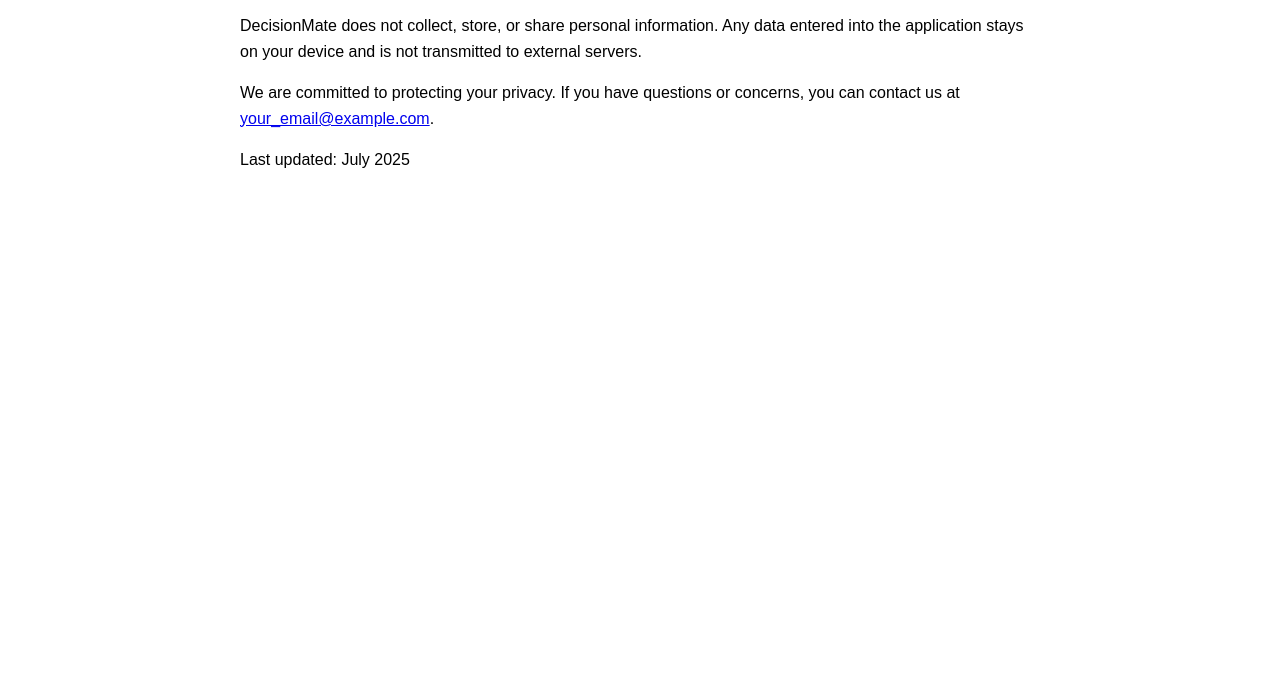
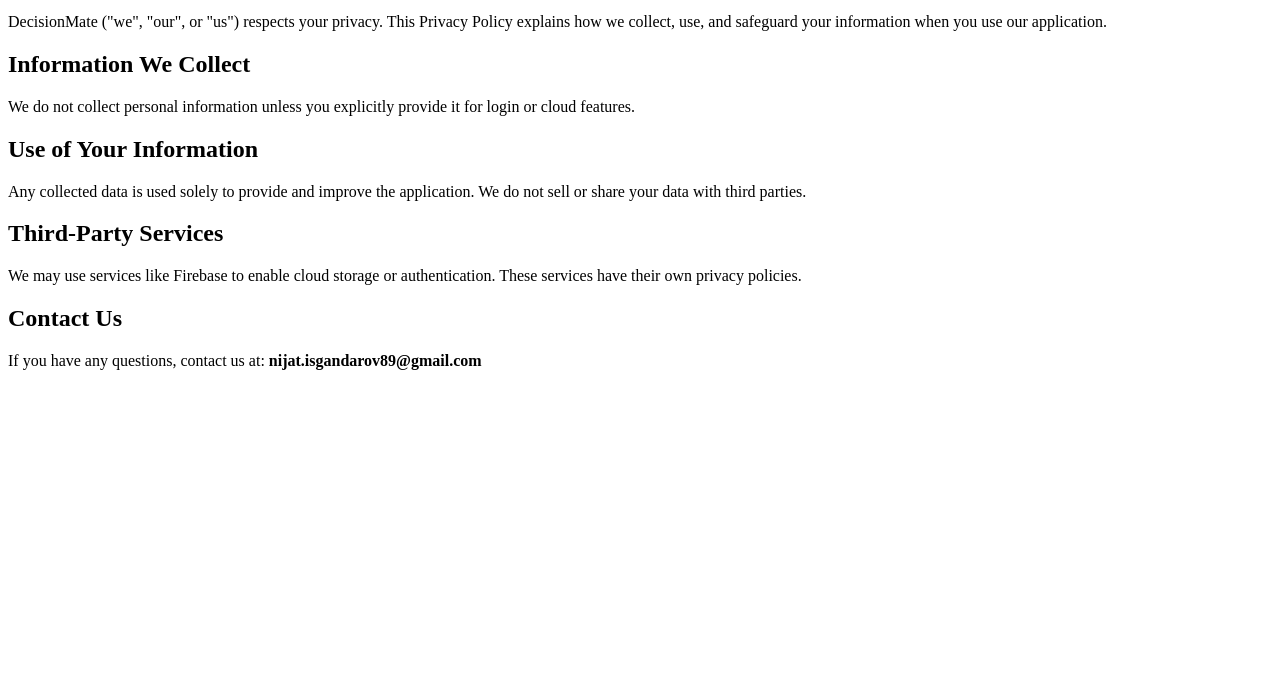
Before and after one commit to Nidjnidj/decisionmate-privacy, a plain HTML site: page index.html in a window 1280 px wide. Shown: the part 101-800 px from the top of the page. Drawn offline with Linux system fonts and the light colour scheme.

Commit message:
index.html

```diff
--- a/index.html
+++ b/index.html
@@ -1,25 +1,37 @@
-
 <!DOCTYPE html>
 <html lang="en">
 <head>
-  <meta charset="UTF-8">
-  <meta name="viewport" content="width=device-width, initial-scale=1.0">
-  <title>Privacy Policy - DecisionMate</title>
-  <style>
-    body { font-family: Arial, sans-serif; line-height: 1.6; padding: 20px; max-width: 800px; margin: auto; }
-    h1 { color: #1A73E8; }
-  </style>
+  <meta charset="UTF-8" />
+  <meta name="viewport" content="width=device-width, initial-scale=1.0"/>
+  <title>Privacy Policy</title>
 </head>
 <body>
   <h1>Privacy Policy for DecisionMate</h1>
+  <p>Effective date: August 6, 2025</p>
+
   <p>
-    DecisionMate does not collect, store, or share personal information. Any data entered
-    into the application stays on your device and is not transmitted to external servers.
+    DecisionMate ("we", "our", or "us") respects your privacy. This Privacy Policy explains how we collect, use, and safeguard your information when you use our application.
   </p>
+
+  <h2>Information We Collect</h2>
   <p>
-    We are committed to protecting your privacy. If you have questions or concerns,
-    you can contact us at <a href="mailto:your_email@example.com">your_email@example.com</a>.
+    We do not collect personal information unless you explicitly provide it for login or cloud features.
   </p>
-  <p>Last updated: July 2025</p>
+
+  <h2>Use of Your Information</h2>
+  <p>
+    Any collected data is used solely to provide and improve the application. We do not sell or share your data with third parties.
+  </p>
+
+  <h2>Third-Party Services</h2>
+  <p>
+    We may use services like Firebase to enable cloud storage or authentication. These services have their own privacy policies.
+  </p>
+
+  <h2>Contact Us</h2>
+  <p>
+    If you have any questions, contact us at: <strong>nijat.isgandarov89@gmail.com</strong>
+  </p>
+
 </body>
 </html>
```
